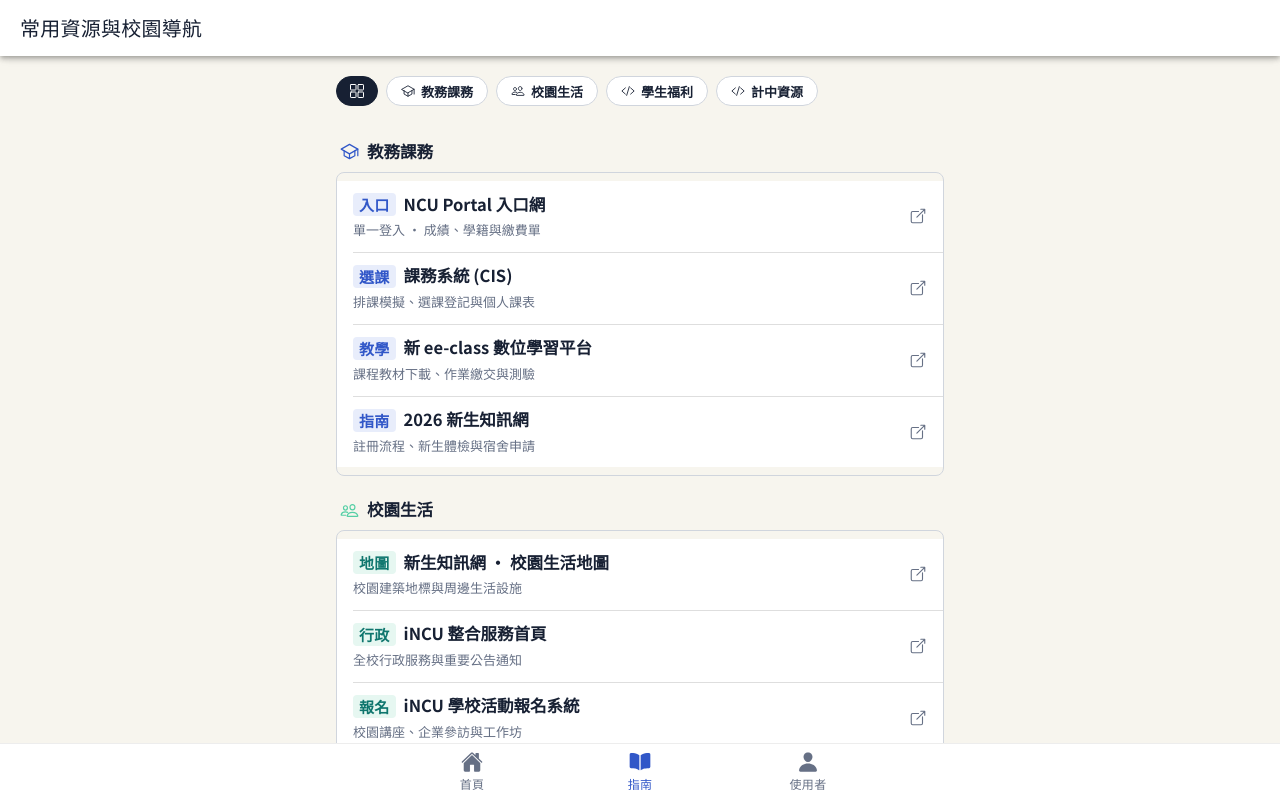
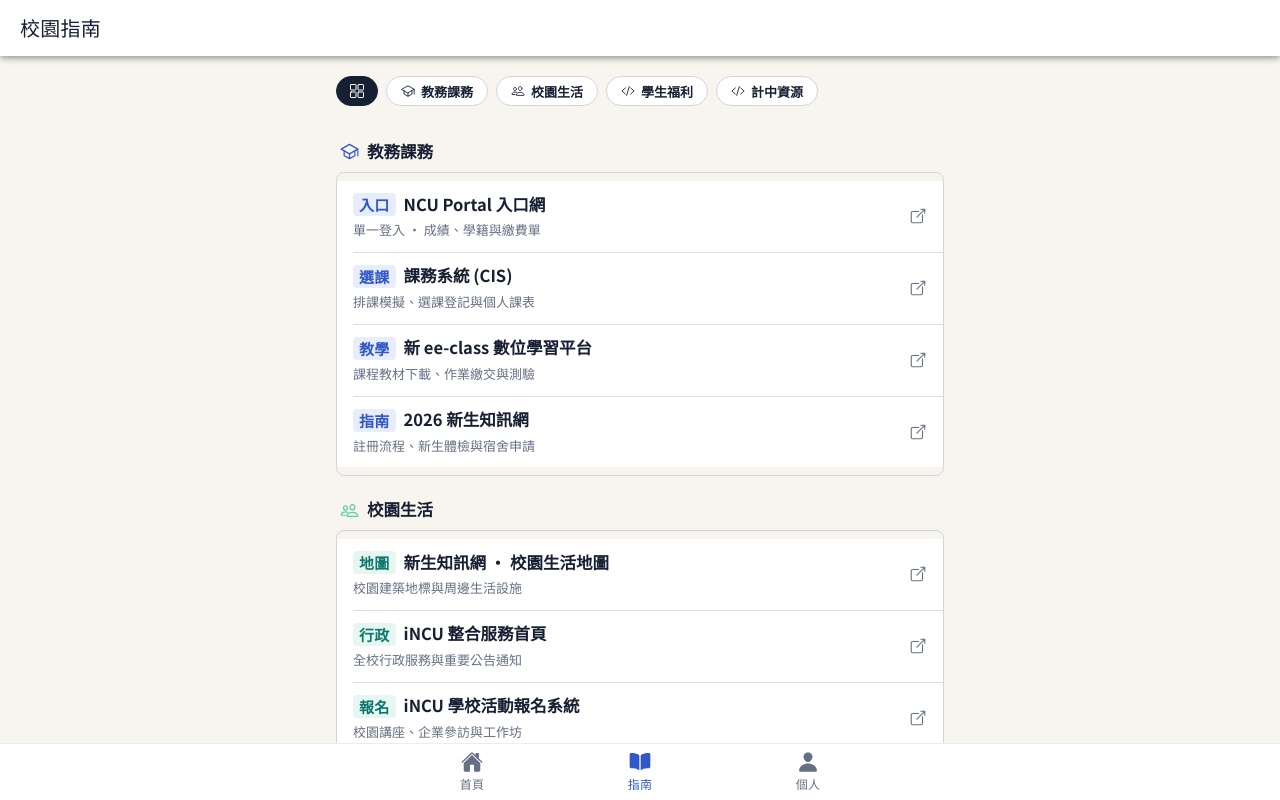
Before and after one commit to NCUIM/NCUIM.github.io, a React (Vite) app: page /guide in a window 1280 px wide. Built offline with nearby package versions, Linux system fonts and the light colour scheme.

Commit message:
style(ui): update header and tab titles to concise four-character labels
1. Rename GuidePage header title to 校園指南.

2. Rename CardsPage header title to 個人中心.

3. Rename user tab label in TabsShell to 個人 for consistency.

```diff
--- a/src/TabsShell.tsx
+++ b/src/TabsShell.tsx
@@ -35,7 +35,7 @@
       </IonTabButton>
       <IonTabButton tab="user" href="/cards">
         <IonIcon icon={person} />
-        <IonLabel>使用者</IonLabel>
+        <IonLabel>個人</IonLabel>
       </IonTabButton>
     </IonTabBar>
   </IonTabs>
--- a/src/pages/CardsPage.tsx
+++ b/src/pages/CardsPage.tsx
@@ -566,7 +566,7 @@
     <IonPage>
       <IonHeader>
         <IonToolbar>
-          <IonTitle>使用者中心</IonTitle>
+          <IonTitle>個人中心</IonTitle>
         </IonToolbar>
       </IonHeader>
 
--- a/src/pages/GuidePage.tsx
+++ b/src/pages/GuidePage.tsx
@@ -276,7 +276,7 @@
 const GuidePageHeader = () => (
   <IonHeader>
     <IonToolbar>
-      <IonTitle>常用資源與校園導航</IonTitle>
+      <IonTitle>校園指南</IonTitle>
     </IonToolbar>
   </IonHeader>
 );
```
